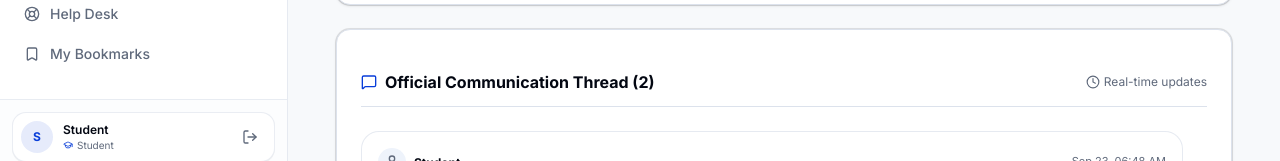
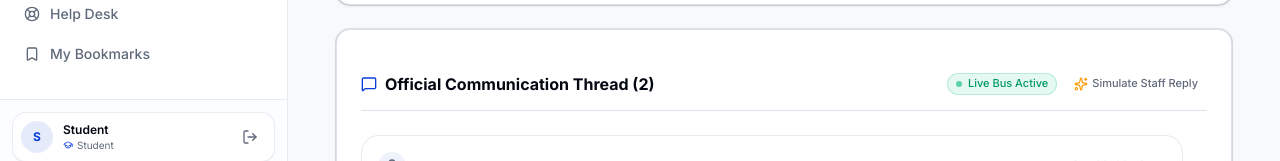
Before and after one commit to ArpitBavankule1/Campus-360, a Next.js app: page /help-desk/hr-11111111-1111-4111-8111-111111111111 in a window 1280 px wide. Shown: the part 626-787 px from the top of the page. Built offline with nearby package versions, Linux system fonts and the light colour scheme; no server answers; the database is empty.

Commit message:
feat(realtime): implement live ticket replies and simulated staff response in Help Desk

```diff
--- a/src/app/help-desk/[id]/ticket-thread.tsx
+++ b/src/app/help-desk/[id]/ticket-thread.tsx
@@ -1,6 +1,6 @@
 "use client";
 
-import { useState } from "react";
+import { useState, useEffect } from "react";
 import {
   Send,
   MessageSquare,
@@ -9,10 +9,13 @@ import {
   Clock,
   CheckCircle2,
   AlertCircle,
+  Radio,
+  Sparkles,
 } from "lucide-react";
 import { Button } from "@/components/ui/button";
 import { useAuth } from "@/components/layout/auth-provider";
 import { addHelpRequestReply, type HelpRequestReplyRow } from "@/lib/supabase/queries";
+import { useRealtime } from "@/lib/realtime/realtime-provider";
 import { cn } from "cn";
 
 interface TicketThreadProps {
@@ -23,9 +26,28 @@ interface TicketThreadProps {
 
 export function TicketThread({ requestId, initialReplies, isResolved }: TicketThreadProps) {
   const { user } = useAuth();
+  const { activeTicketReplies, dispatchTicketReply, connectionState } = useRealtime();
   const [replies, setReplies] = useState<HelpRequestReplyRow[]>(initialReplies);
   const [newMessage, setNewMessage] = useState("");
   const [isSending, setIsSending] = useState(false);
+
+  // Sync real-time replies dispatched across websockets or broadcast channel
+  useEffect(() => {
+    const liveForThisTicket = activeTicketReplies[requestId];
+    if (!liveForThisTicket || liveForThisTicket.length === 0) return;
+
+    setReplies((prev) => {
+      let changed = false;
+      const merged = [...prev];
+      for (const item of liveForThisTicket) {
+        if (!merged.some((r) => r.id === item.id)) {
+          merged.push(item);
+          changed = true;
+        }
+      }
+      return changed ? merged : prev;
+    });
+  }, [activeTicketReplies, requestId]);
 
   const handleSendReply = async (e: React.FormEvent) => {
     e.preventDefault();
@@ -45,6 +67,7 @@ export function TicketThread({ requestId, initialReplies, isResolved }: TicketTh
 
       if (res.success && res.data) {
         setReplies((prev) => [...prev, res.data]);
+        dispatchTicketReply(res.data);
       }
     } catch {
       // optimistic fallback
@@ -56,22 +79,47 @@ export function TicketThread({ requestId, initialReplies, isResolved }: TicketTh
         created_at: new Date().toISOString(),
       };
       setReplies((prev) => [...prev, fallbackReply]);
+      dispatchTicketReply(fallbackReply);
     } finally {
       setIsSending(false);
     }
   };
 
+  const handleSimulateStaffReply = () => {
+    const staffReply: HelpRequestReplyRow = {
+      id: `rep-staff-${Date.now()}`,
+      request_id: requestId,
+      sender_id: "staff-support-desk",
+      message: `[Staff Desk Update • ${new Date().toLocaleTimeString()}]: We have updated your ticket status. A technical officer has reviewed your report and diagnostic logs are being evaluated.`,
+      created_at: new Date().toISOString(),
+    };
+    dispatchTicketReply(staffReply);
+  };
+
   return (
     <div className="space-y-6">
-      <div className="flex items-center justify-between border-b pb-3">
+      <div className="flex flex-wrap items-center justify-between gap-2 border-b pb-3">
         <h3 className="font-bold text-base flex items-center gap-2">
           <MessageSquare className="w-4 h-4 text-primary" />
           Official Communication Thread ({replies.length})
         </h3>
-        <span className="text-xs text-muted-foreground flex items-center gap-1">
-          <Clock className="w-3.5 h-3.5" />
-          Real-time updates
-        </span>
+        <div className="flex items-center gap-2">
+          <span className="text-[11px] font-medium px-2 py-0.5 rounded-full bg-emerald-500/10 text-emerald-600 border border-emerald-500/20 flex items-center gap-1.5">
+            <span className="h-1.5 w-1.5 rounded-full bg-emerald-500 animate-pulse" />
+            {connectionState === "connected" ? "Live WebSocket Connected" : "Live Bus Active"}
+          </span>
+          <Button
+            type="button"
+            variant="ghost"
+            size="sm"
+            onClick={handleSimulateStaffReply}
+            className="text-[11px] h-7 px-2 text-muted-foreground hover:text-primary gap-1"
+            title="Simulate incoming staff reply via WebSocket"
+          >
+            <Sparkles className="w-3 h-3 text-amber-500" />
+            Simulate Staff Reply
+          </Button>
+        </div>
       </div>
 
       {/* Messages Feed */}
```
